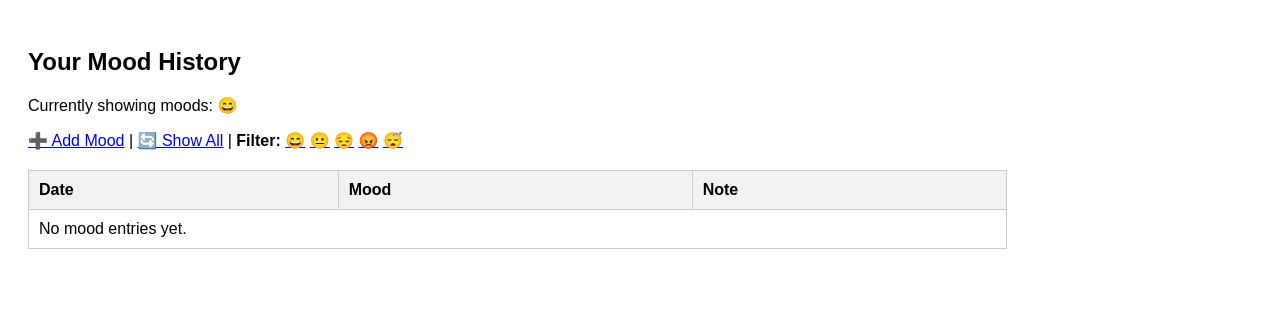
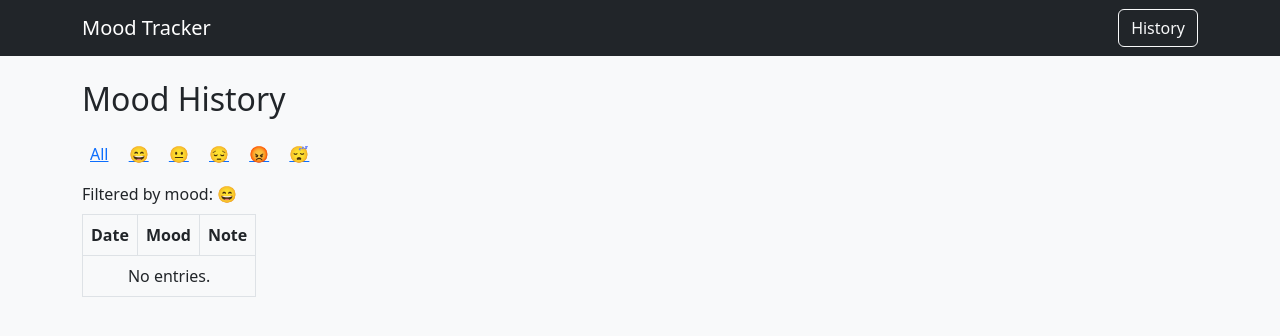
Before and after one commit to mubarak6969/django-pro-journey, a Django app: a page that uses tracker/templates/tracker/mood_history.html in a window 1280 px wide. Shown: the top 336 px of the page. Run offline with Django 5.2, Linux system fonts and the light colour scheme; data that the repository does not hold is empty.

Commit message:
final part

```diff
--- /dev/null
+++ b/tracker/templates/base.html
@@ -0,0 +1,31 @@
+<!DOCTYPE html>
+<html lang="en">
+<head>
+    <meta charset="UTF-8">
+    <title>{% block title %}Mood Tracker{% endblock %}</title>
+    <link href="https://cdn.jsdelivr.net/npm/bootstrap@5.3.3/dist/css/bootstrap.min.css" rel="stylesheet">
+</head>
+<body class="bg-light">
+    <nav class="navbar navbar-expand-lg navbar-dark bg-dark mb-4">
+        <div class="container">
+            <a class="navbar-brand" href="/">Mood Tracker</a>
+            <a class="btn btn-outline-light" href="/history/">History</a>
+        </div>
+    </nav>
+
+    <div class="container">
+        {% if messages %}
+            {% for message in messages %}
+                <div class="alert alert-success alert-dismissible fade show" role="alert">
+                    {{ message }}
+                    <button type="button" class="btn-close" data-bs-dismiss="alert" aria-label="Close"></button>
+                </div>
+            {% endfor %}
+        {% endif %}
+
+        {% block content %}{% endblock %}
+    </div>
+
+    <script src="https://cdn.jsdelivr.net/npm/bootstrap@5.3.3/dist/js/bootstrap.bundle.min.js"></script>
+</body>
+</html>
--- a/tracker/templates/tracker/mood_history.html
+++ b/tracker/templates/tracker/mood_history.html
@@ -1,51 +1,39 @@
-<!DOCTYPE html>
-<html>
-<head>
-    <title>Mood History</title>
-    <style>
-        body { font-family: Arial; padding: 20px; }
-        table { border-collapse: collapse; width: 80%; margin-top: 20px; }
-        th, td { border: 1px solid #ccc; padding: 10px; text-align: left; }
-        th { background-color: #f2f2f2; }
-        .nav { margin-bottom: 20px; }
-    </style>
-</head>
-<body>
-    <h2>Your Mood History</h2>
-    {% if current_filter %}
-    <p>Currently showing moods: <strong>{{ current_filter }}</strong></p>
+{% extends 'base.html' %}
+{% block title %}Mood History{% endblock %}
+{% block content %}
+<h2 class="text-xl font-semibold mb-4">Mood History</h2>
+
+<div class="space-x-2 mb-3">
+    <a href="/history/" class="px-2 py-1 bg-gray-200 rounded">All</a>
+    {% for emoji in "😄😐😔😡😴" %}
+        <a href="?mood={{ emoji }}" class="px-2 py-1 bg-blue-100 rounded">{{ emoji }}</a>
+    {% endfor %}
+</div>
+
+{% if current_filter %}
+    <p class="text-sm text-gray-600 mb-2">Filtered by mood: <strong>{{ current_filter }}</strong></p>
 {% endif %}
 
-
-    <div class="nav">
-    <a href="/">➕ Add Mood</a> |
-    <a href="/history/">🔄 Show All</a> |
-    <strong>Filter:</strong>
-    <a href="/history/?mood=😄">😄</a>
-    <a href="/history/?mood=😐">😐</a>
-    <a href="/history/?mood=😔">😔</a>
-    <a href="/history/?mood=😡">😡</a>
-    <a href="/history/?mood=😴">😴</a>
-</div>
-
-
-    <table>
-        <tr>
-            <th>Date</th>
-            <th>Mood</th>
-            <th>Note</th>
+<table class="w-full border-collapse">
+    <thead>
+        <tr class="bg-blue-100">
+            <th class="border p-2">Date</th>
+            <th class="border p-2">Mood</th>
+            <th class="border p-2">Note</th>
         </tr>
+    </thead>
+    <tbody>
         {% for entry in entries %}
-        <tr>
-            <td>{{ entry.date }}</td>
-            <td>{{ entry.mood }}</td>
-            <td>{{ entry.note }}</td>
+        <tr class="hover:bg-gray-50">
+            <td class="border p-2">{{ entry.date }}</td>
+            <td class="border p-2 text-xl">{{ entry.mood }}</td>
+            <td class="border p-2">{{ entry.note|default:"-" }}</td>
         </tr>
         {% empty %}
         <tr>
-            <td colspan="3">No mood entries yet.</td>
+            <td colspan="3" class="border p-2 text-center">No entries.</td>
         </tr>
         {% endfor %}
-    </table>
-</body>
-</html>
+    </tbody>
+</table>
+{% endblock %}
--- a/tracker/views.py
+++ b/tracker/views.py
@@ -1,19 +1,20 @@
 from django.shortcuts import render, redirect
+from django.contrib import messages
 from .models import MoodEntry
 
-# Existing view
 def mood_entry_view(request):
     if request.method == 'POST':
         mood = request.POST.get('mood')
         note = request.POST.get('note')
         MoodEntry.objects.create(mood=mood, note=note)
-        return redirect('mood-form')
+        messages.success(request, "Mood entry saved!")
+        return redirect('mood-form')  # or use your named URL
 
     return render(request, 'tracker/mood_form.html')
 
-# 🔹 New view to list all entries
+
 def mood_history_view(request):
-    mood_filter = request.GET.get('mood')  # Get ?mood= from URL
+    mood_filter = request.GET.get('mood')  # get ?mood= from URL
     if mood_filter:
         entries = MoodEntry.objects.filter(mood=mood_filter).order_by('-date')
     else:
```
Also changed, not shown: tracker/templates/tracker/mood_form.html (+18 -23 lines).
